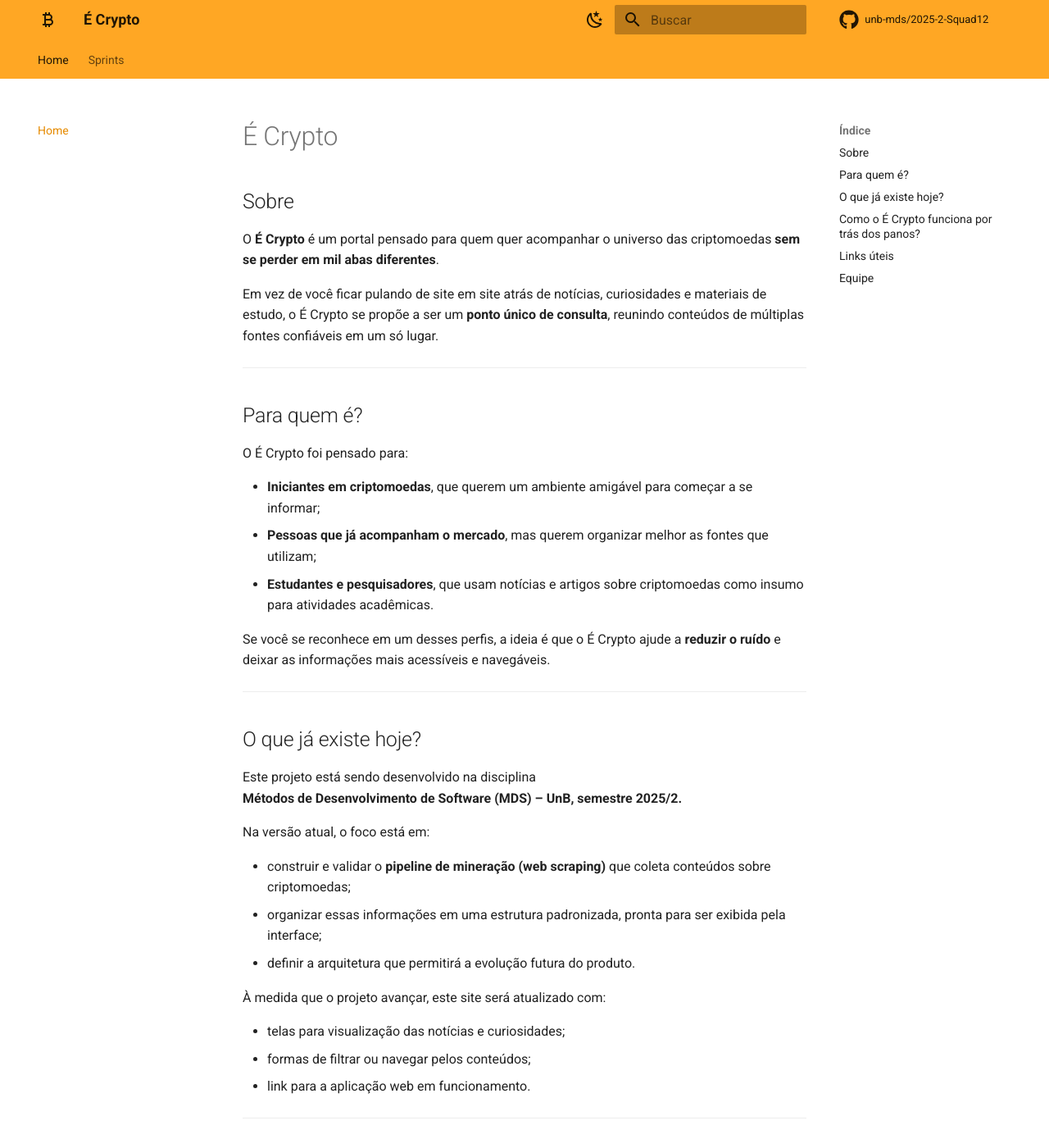
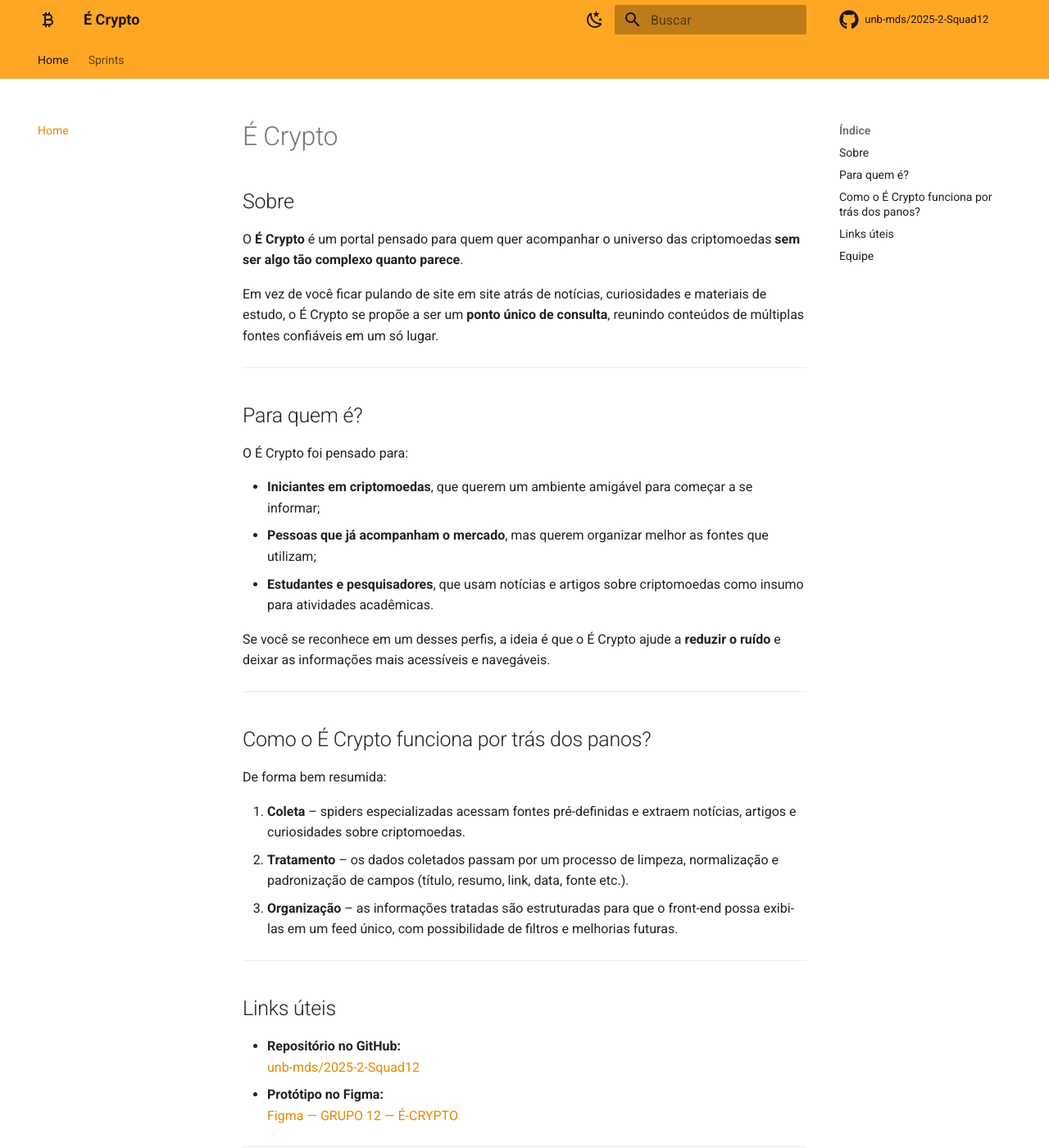
Before and after one commit to unb-mds/2025-2-Squad12, an MkDocs documentation site: the page built from docs/index.md, in a window 1280 px wide and 1400 px high. Shown: the whole window at 82% size. Built offline with MkDocs 1.6.1 and Material for MkDocs 9.7.7, drawn with Linux system fonts in a browser that asks for light colours; comment, search, counter and statistics services are not loaded.

Commit message:
Update index.md

```diff
--- a/docs/index.md
+++ b/docs/index.md
@@ -2,7 +2,7 @@
 
 ## Sobre
 
-O **É Crypto** é um portal pensado para quem quer acompanhar o universo das criptomoedas **sem se perder em mil abas diferentes**.
+O **É Crypto** é um portal pensado para quem quer acompanhar o universo das criptomoedas **sem ser algo tão complexo quanto parece**.
 
 Em vez de você ficar pulando de site em site atrás de notícias, curiosidades e materiais de estudo, o É Crypto se propõe a ser um **ponto único de consulta**, reunindo conteúdos de múltiplas fontes confiáveis em um só lugar.
 
@@ -17,25 +17,6 @@ O É Crypto foi pensado para:
 - **Estudantes e pesquisadores**, que usam notícias e artigos sobre criptomoedas como insumo para atividades acadêmicas.
 
 Se você se reconhece em um desses perfis, a ideia é que o É Crypto ajude a **reduzir o ruído** e deixar as informações mais acessíveis e navegáveis.
-
----
-
-## O que já existe hoje?
-
-Este projeto está sendo desenvolvido na disciplina
-**Métodos de Desenvolvimento de Software (MDS) – UnB, semestre 2025/2.**
-
-Na versão atual, o foco está em:
-
-- construir e validar o **pipeline de mineração (web scraping)** que coleta conteúdos sobre criptomoedas;
-- organizar essas informações em uma estrutura padronizada, pronta para ser exibida pela interface;
-- definir a arquitetura que permitirá a evolução futura do produto.
-
-À medida que o projeto avançar, este site será atualizado com:
-
-- telas para visualização das notícias e curiosidades;
-- formas de filtrar ou navegar pelos conteúdos;
-- link para a aplicação web em funcionamento.
 
 ---
 
```
